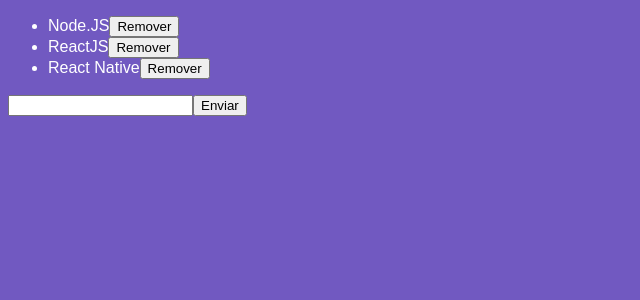
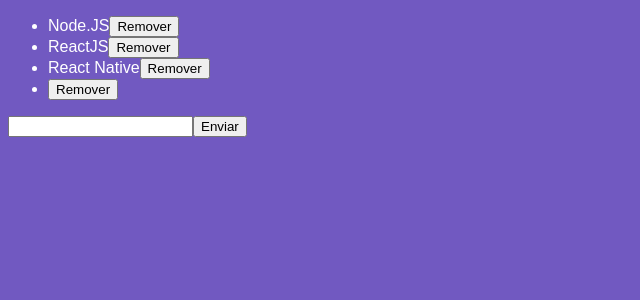
Before and after one commit to jandersonp/modulo04, a React app: page / in a window 1280 px wide. Shown: the top 300 px of the page, without its empty margins (0-640 px from the left). Built offline with nearby package versions, Linux system fonts and the light colour scheme.

Commit message:
chore: Default Props & PropTypes

```diff
--- a/package.json
+++ b/package.json
@@ -21,6 +21,7 @@
     "webpack-dev-server": "^3.10.3"
   },
   "dependencies": {
+    "prop-types": "^15.7.2",
     "react": "^16.13.0",
     "react-dom": "^16.13.0"
   }
--- a/src/components/TechList.js
+++ b/src/components/TechList.js
@@ -3,6 +3,11 @@
 import TechItem from "./TechItem";
 
 class TechList extends Component {
+  // static propTypes = {}
+  // static defaultProps = {
+  //   tech: 'Oculto'
+  // };
+
   state = {
     newTech: "",
     techs: ["Node.JS", "ReactJS", "React Native"]
@@ -37,6 +42,7 @@
               onDelete={() => this.handleDelete(tech)}
             />
           ))}
+          <TechItem />
         </ul>
         <input
           type="text"
```
Also changed, not shown: src/components/TechItem.js (+10 -0 lines), 1 other file (tests, documents, lock files or other folders).
